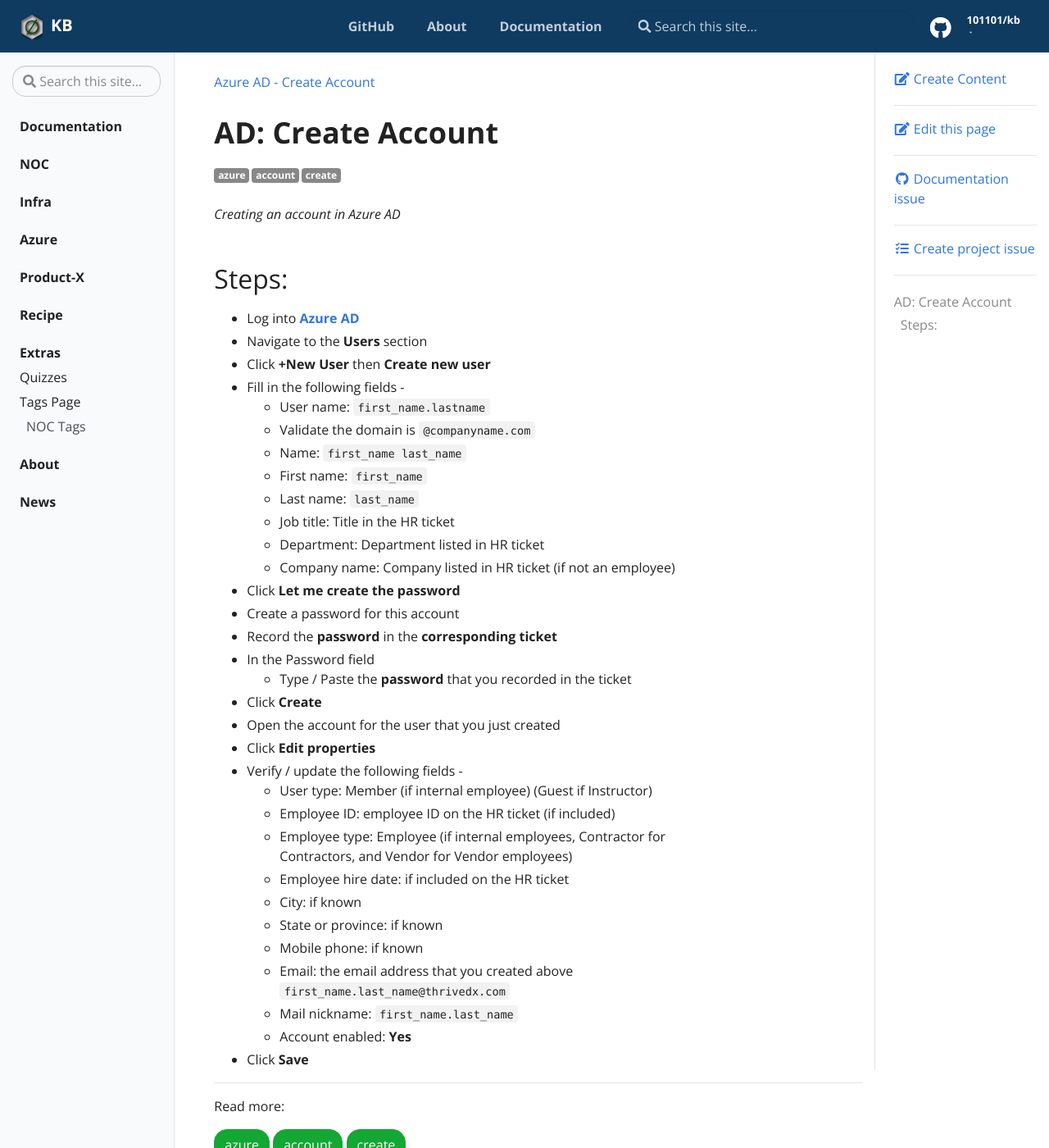
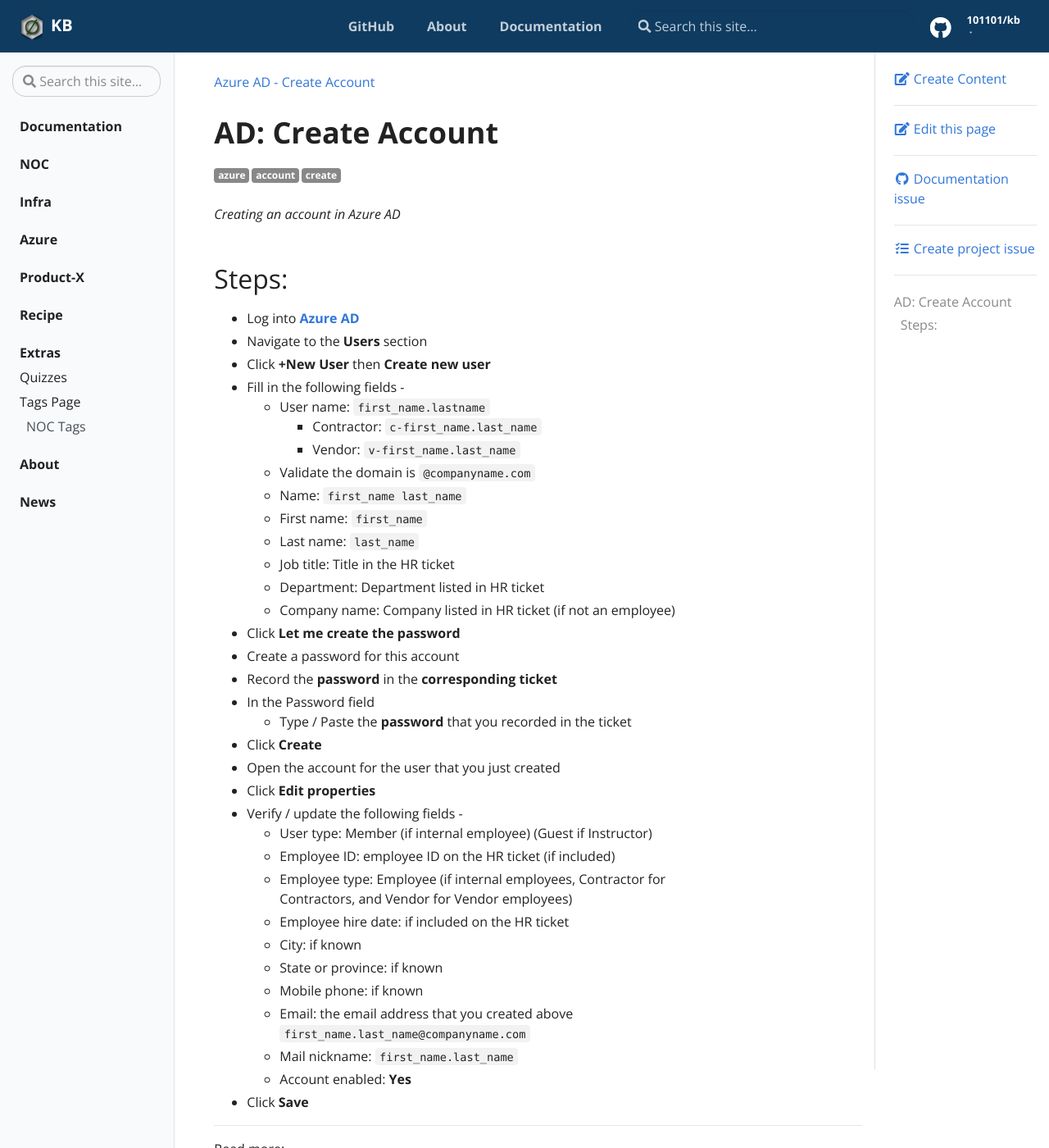
Before and after one commit to 101101/kb, a Jekyll site: the page built from _docs/azure/create-account.md, in a window 1280 px wide and 1400 px high. Shown: the whole window at 82% size. Built offline with Jekyll 4.4.1, drawn with Linux system fonts in a browser that asks for light colours.

Commit message:
Update create-account.md

```diff
--- a/_docs/azure/create-account.md
+++ b/_docs/azure/create-account.md
@@ -19,6 +19,8 @@ _Creating an account in Azure AD_
   * Click **+New User** then **Create new user**
   * Fill in the following fields -
     * User name: `first_name.lastname`
+      * Contractor: `c-first_name.last_name`
+      * Vendor: `v-first_name.last_name`
     * Validate the domain is `@companyname.com`
     * Name: `first_name last_name`
     * First name: `first_name`
@@ -42,7 +44,7 @@ _Creating an account in Azure AD_
     * City: if known
     * State or province: if known
     * Mobile phone: if known
-    * Email: the email address that you created above `first_name.last_name@thrivedx.com`
+    * Email: the email address that you created above `first_name.last_name@companyname.com`
     * Mail nickname: `first_name.last_name`
     * Account enabled: **Yes**
   * Click **Save**
```
